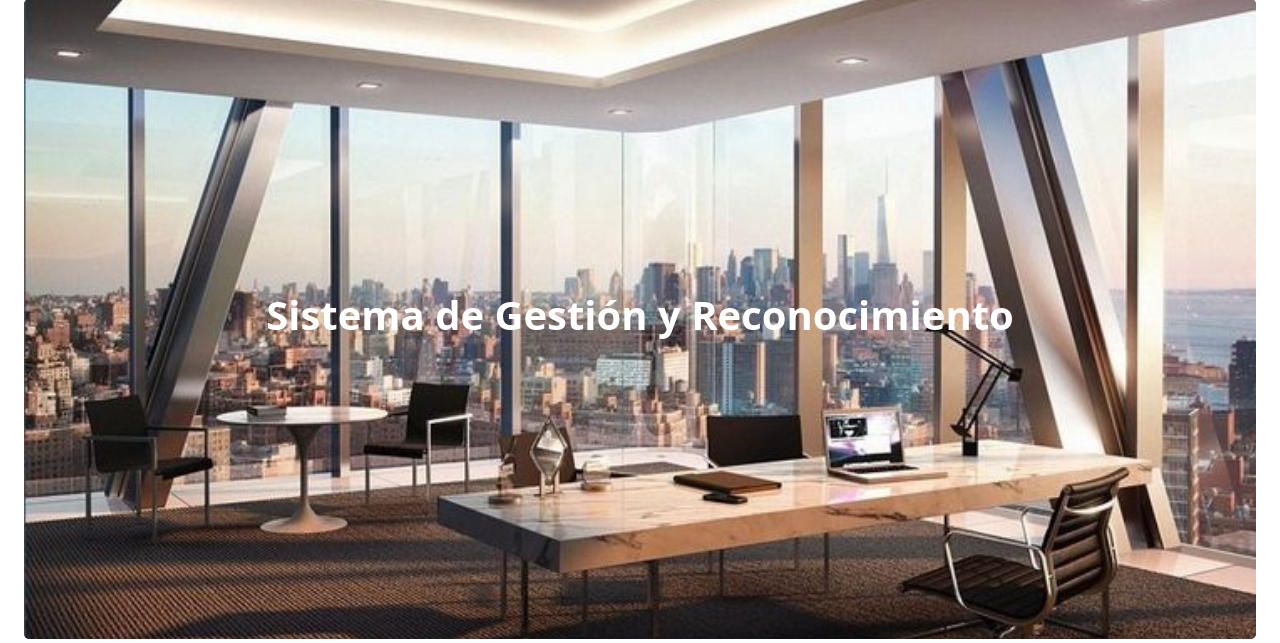
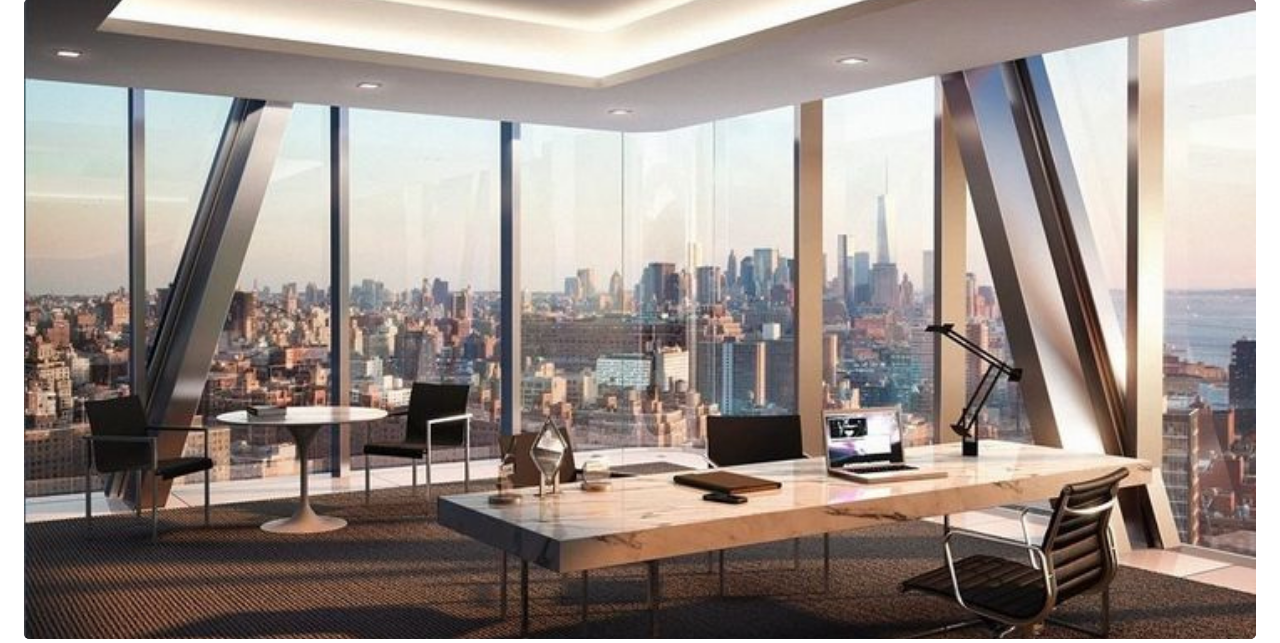
Before and after one commit to KP5218/BackupPuntosCat, a Django app: page / in a window 1280 px wide. Shown: the part 95-738 px from the top of the page. Run offline with Django 4.2, Linux system fonts and the light colour scheme; data that the repository does not hold is empty; some libraries are stand-ins or nearby versions.

Commit message:
cambio final

```diff
--- a/templates/app/index.html
+++ b/templates/app/index.html
@@ -182,11 +182,6 @@
     <div class="col-12 px-3">
       <div class="card text-bg-dark border-0">
         <img src="{% static 'img/logo/inicio.jpg' %}" style="height: 80vh; object-fit: cover;" class="card-img">
-        <div class="card-img-overlay d-flex justify-content-center align-items-center">
-          <div class="text-center">
-            <h1 class="text-white"><b>Sistema de Gestión y Reconocimiento</b></h1>
-          </div>
-        </div>
       </div>
     </div>
   </div>
```
